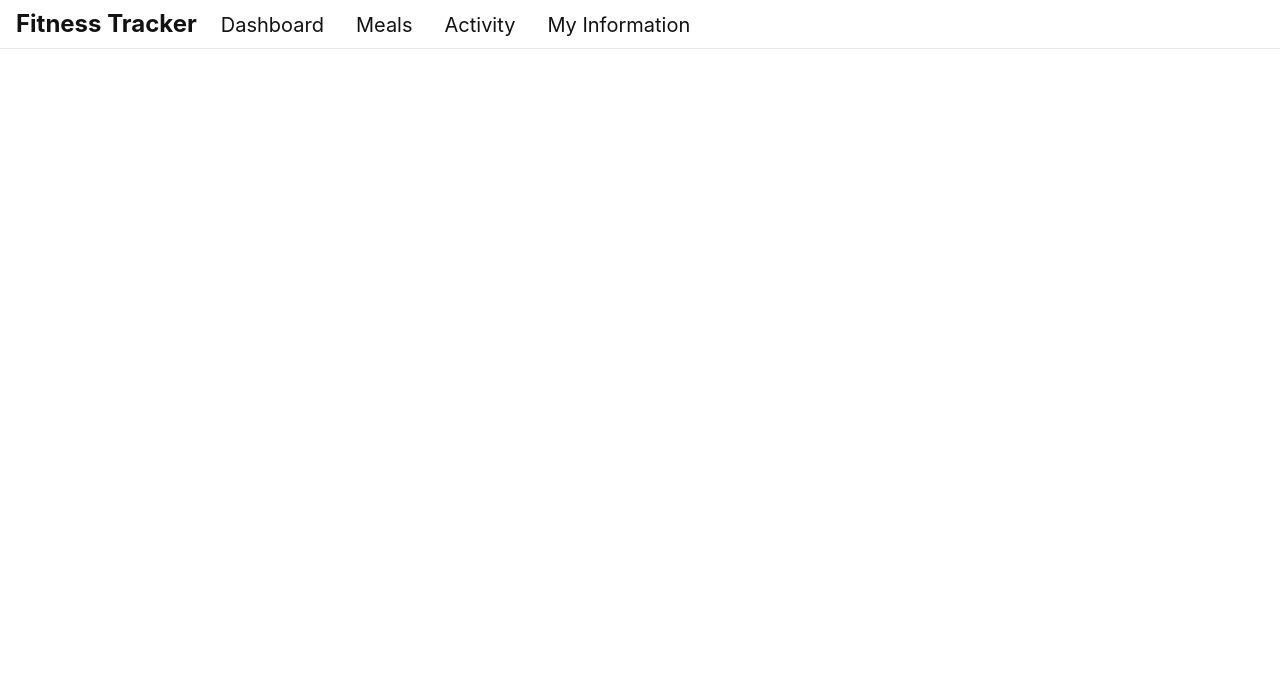
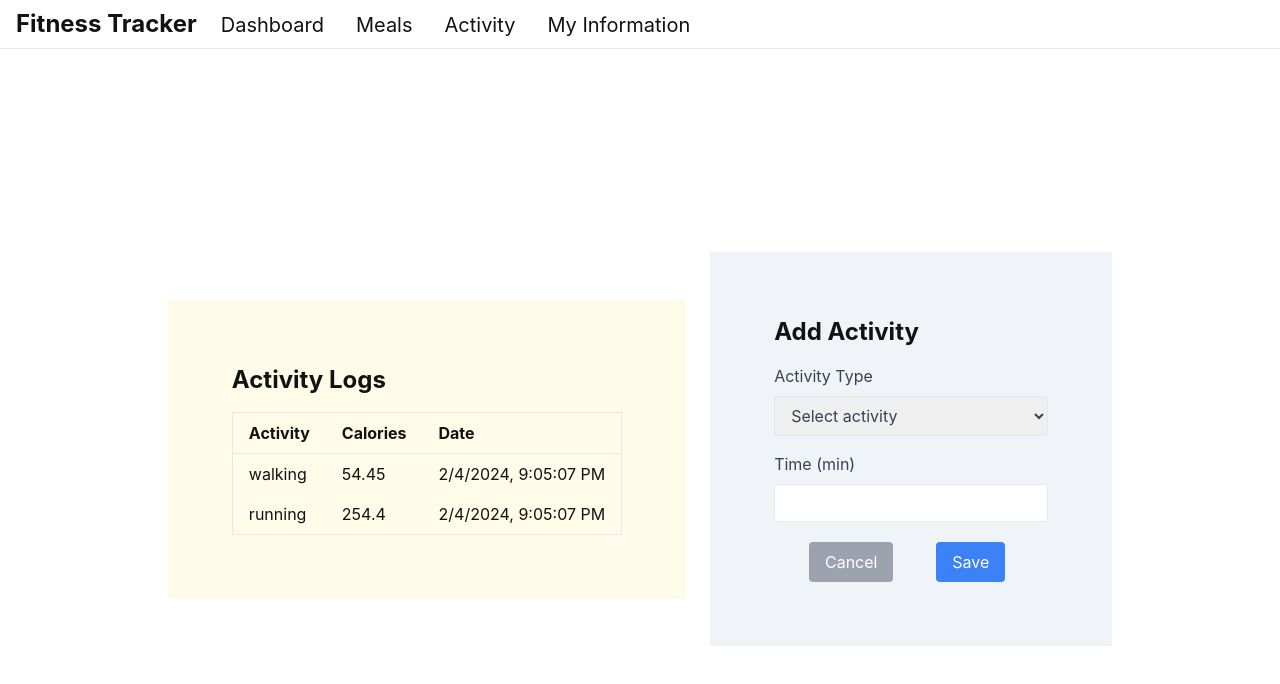
Before and after one commit to dileephq/fitness-tracker, a React (Vite) app: page /activity in a window 1280 px wide. Shown: the top 684 px of the page. Built offline with nearby package versions, Linux system fonts and the light colour scheme.

Commit message:
Static pages are actualized

```diff
--- /dev/null
+++ b/src/Activity/Activity.tsx
@@ -0,0 +1,106 @@
+interface TableRow {
+  id: number
+  activity: string
+  date: string
+  calories: number
+}
+function Activity() {
+  const formattedDateTime = new Date().toLocaleString()
+
+  const tableData: TableRow[] = [
+    {
+      id: 1,
+      activity: 'walking',
+      date: formattedDateTime,
+      calories: 54.45,
+    },
+    {
+      id: 2,
+      activity: 'running',
+      date: formattedDateTime,
+      calories: 254.4,
+    },
+  ]
+
+  const headers = ['activity', 'calories', 'date']
+
+  return (
+    <div className="container min-h-screen mx-auto flex items-center justify-center">
+      <div className="bg-my-bg-yellow p-16">
+        <h1 className="text-2xl font-bold mb-4">Activity Logs</h1>
+        <table className="table-auto border-collapse border border-gray-200">
+          <thead>
+            <tr className="border-b">
+              {headers.map((header) => (
+                <th key={header} className="px-4 py-2 capitalize text-start">
+                  {header}
+                </th>
+              ))}
+            </tr>
+          </thead>
+          <tbody>
+            {tableData.map((row) => (
+              <tr key={row.id}>
+                {headers.map((header) => (
+                  <td key={header} className=" px-4 py-2">
+                    {row[header as keyof TableRow]}
+                  </td>
+                ))}
+              </tr>
+            ))}
+          </tbody>
+        </table>
+      </div>
+      <div className="ml-6 p-16 bg-my-bg-gray">
+        <h1 className="text-2xl font-bold mb-4">Add Activity</h1>
+        <div className="mb-4">
+          <label
+            htmlFor="activityType"
+            className="block text-gray-700 font-normal mb-2"
+          >
+            Activity Type
+          </label>
+          <select
+            id="activityType"
+            className="border rounded py-2 px-3 w-full text-gray-700 leading-tight focus:outline-none"
+          >
+            <option value="">Select activity</option>
+            <option value="running">Running</option>
+            <option value="walking">Walking</option>
+            <option value="swimming">Swimming</option>
+          </select>
+        </div>
+
+        <div className="mb-4">
+          <label
+            htmlFor="time"
+            className="block text-gray-700 font-normal mb-2"
+          >
+            Time (min)
+          </label>
+          <input
+            type="number"
+            id="time"
+            className="border rounded py-2 px-3 w-full text-gray-700 leading-tight focus:outline-none"
+          />
+        </div>
+        <div className="flex justify-evenly mt-5">
+          <button
+            type="button"
+            className="bg-gray-400 hover:bg-gray-500 text-white font-normal py-2 px-4 rounded mr-2"
+          >
+            Cancel
+          </button>
+          <button
+            type="button"
+            className="bg-blue-500 hover:bg-blue-700 text-white font-normal py-2 px-4 rounded mr-2"
+          >
+            Save
+          </button>
+        </div>
+      </div>
+    </div>
+  )
+}
+
+export default Activity
--- a/src/App.tsx
+++ b/src/App.tsx
@@ -2,6 +2,8 @@ import { BrowserRouter, Route, Routes } from 'react-router-dom'
 import Home from './Home/Home.tsx'
 import MyInformation from './MyInformation/MyInformation.tsx'
 import Navbar from './components/Navbar'
+import Meals from './Meals/Meals.tsx'
+import Activity from './Activity/Activity.tsx'
 
 function App() {
   return (
@@ -9,6 +11,8 @@ function App() {
       <Navbar />
       <Routes>
         <Route path="/" element={<Home />} />
+        <Route path="/meals" element={<Meals />} />
+        <Route path="/activity" element={<Activity />} />
         <Route path="/my-information" element={<MyInformation />} />
       </Routes>
     </BrowserRouter>
--- a/src/Home/SimpleTable.tsx
+++ b/src/Home/SimpleTable.tsx
@@ -7,9 +7,31 @@ interface TableRow {
   calories: number
 }
 
-interface TableProps {
+export interface TableProps {
   data: TableRow[]
   headers: string[]
+}
+
+function TableFooter() {
+  return (
+    <tbody className="bg-my-bg-gray">
+      <tr className="font-bold">
+        <td className="px-4 py-2 ">Net Calories Consumed</td>
+        <td className="px-4 py-2 ">182.5</td>
+        <td />
+      </tr>
+      <tr className="font-bold">
+        <td className="px-4 py-2 ">Daily Calories Required</td>
+        <td className="px-4 py-2 ">2500.0</td>
+        <td />
+      </tr>
+      <tr className="font-bold">
+        <td className="px-4 py-2 ">Balance</td>
+        <td className="px-4 py-2 ">150.0</td>
+        <td />
+      </tr>
+    </tbody>
+  )
 }
 
 const SimpleTable: React.FC<TableProps> = ({ data, headers }) => {
@@ -35,23 +57,7 @@ const SimpleTable: React.FC<TableProps> = ({ data, headers }) => {
           </tr>
         ))}
       </tbody>
-      <tbody className="bg-my-bg-gray">
-        <tr className="font-bold">
-          <td className="px-4 py-2 ">Net Calories Consumed</td>
-          <td className="px-4 py-2 ">182.5</td>
-          <td />
-        </tr>
-        <tr className="font-bold">
-          <td className="px-4 py-2 ">Daily Calories Required</td>
-          <td className="px-4 py-2 ">2500.0</td>
-          <td />
-        </tr>
-        <tr className="font-bold">
-          <td className="px-4 py-2 ">Balance</td>
-          <td className="px-4 py-2 ">150.0</td>
-          <td />
-        </tr>
-      </tbody>
+      <TableFooter />
     </table>
   )
 }
--- /dev/null
+++ b/src/Meals/Meals.tsx
@@ -0,0 +1,101 @@
+interface TableRow {
+  id: number
+  meal: string
+  date: string
+  calories: number
+}
+function Meals() {
+  const formattedDateTime = new Date().toLocaleString()
+
+  const tableData: TableRow[] = [
+    {
+      id: 1,
+      meal: 'Breakfast',
+      date: formattedDateTime,
+      calories: 54.4,
+    },
+    {
+      id: 2,
+      meal: 'Lunch',
+      date: formattedDateTime,
+      calories: 254.4,
+    },
+  ]
+
+  const headers = ['meal', 'calories', 'date']
+
+  return (
+    <div className="container min-h-screen mx-auto flex items-center justify-center">
+      <div className="bg-my-bg-yellow p-16">
+        <h1 className="text-2xl font-bold mb-4">Meal Logs</h1>
+        <table className="table-auto border-collapse border border-gray-200">
+          <thead>
+            <tr className="border-b">
+              {headers.map((header) => (
+                <th key={header} className="px-4 py-2 capitalize text-start">
+                  {header}
+                </th>
+              ))}
+            </tr>
+          </thead>
+          <tbody>
+            {tableData.map((row) => (
+              <tr key={row.id}>
+                {headers.map((header) => (
+                  <td key={header} className=" px-4 py-2">
+                    {row[header as keyof TableRow]}
+                  </td>
+                ))}
+              </tr>
+            ))}
+          </tbody>
+        </table>
+      </div>
+      <div className="ml-6 p-16 bg-my-bg-gray">
+        <h1 className="text-2xl font-bold mb-4">Add Meal</h1>
+        <div className="mb-4">
+          <label
+            htmlFor="name"
+            className="block text-gray-700 font-normal mb-2"
+          >
+            Name
+          </label>
+          <input
+            type="text"
+            id="name"
+            className="border rounded py-2 px-3 w-full text-gray-700 leading-tight focus:outline-none"
+          />
+        </div>
+        <div className="mb-4">
+          <label
+            htmlFor="calories"
+            className="block text-gray-700 font-normal mb-2"
+          >
+            Calories
+          </label>
+          <input
+            type="number"
+            id="calories"
+            className="border rounded py-2 px-3 w-full text-gray-700 leading-tight focus:outline-none"
+          />
+        </div>
+        <div className="flex justify-evenly mt-5">
+          <button
+            type="button"
+            className="bg-gray-400 hover:bg-gray-500 text-white font-normal py-2 px-4 rounded mr-2"
+          >
+            Cancel
+          </button>
+          <button
+            type="button"
+            className="bg-blue-500 hover:bg-blue-700 text-white font-normal py-2 px-4 rounded mr-2"
+          >
+            Save
+          </button>
+        </div>
+      </div>
+    </div>
+  )
+}
+
+export default Meals
--- a/src/MyInformation/MyInformation.tsx
+++ b/src/MyInformation/MyInformation.tsx
@@ -2,8 +2,8 @@ function MyInformation() {
   return (
     <div className="container min-h-screen mx-auto flex items-center justify-center">
       <div className="flex-col">
-        <p className="block text-gray-950 text-center font-normal mb-2 bg-my-bg-yellow p-2">
-          Your daily calorie requirement is -
+        <p className="block text-gray-700 text-center font-medium mb-2 bg-my-bg-yellow p-2">
+          Your daily calorie requirement is 0
         </p>
         <div className="p-16 bg-my-bg-gray">
           <h1 className="text-2xl font-bold mb-4">My Information</h1>
@@ -19,7 +19,6 @@ function MyInformation() {
               type="number"
               id="height"
               className="border rounded py-2 px-3 w-full text-gray-700 leading-tight focus:outline-none"
-              placeholder="Enter your height"
             />
           </div>
 
@@ -34,7 +33,6 @@ function MyInformation() {
               type="number"
               id="weight"
               className="border rounded py-2 px-3 w-full text-gray-700 leading-tight focus:outline-none"
-              placeholder="Enter your weight"
             />
           </div>
 
@@ -49,7 +47,6 @@ function MyInformation() {
               type="number"
               id="age"
               className="border rounded py-2 px-3 w-full text-gray-700 leading-tight focus:outline-none"
-              placeholder="Enter your age"
             />
           </div>
 
```
